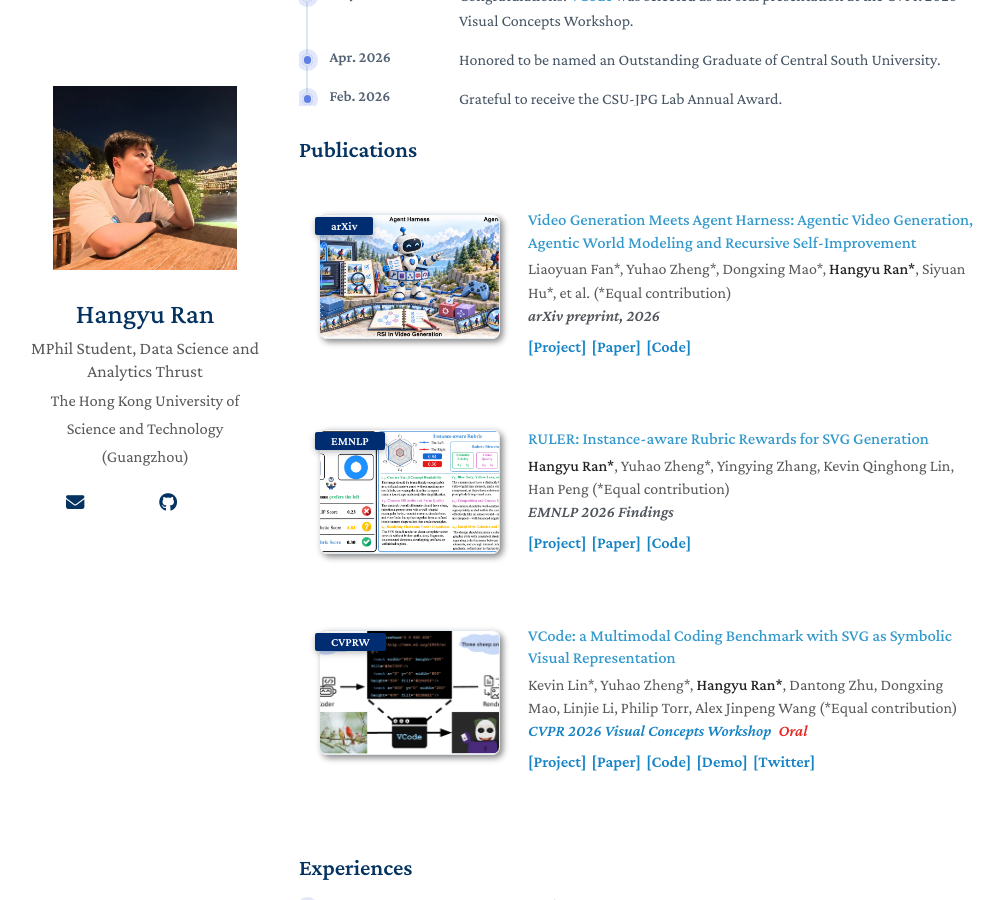
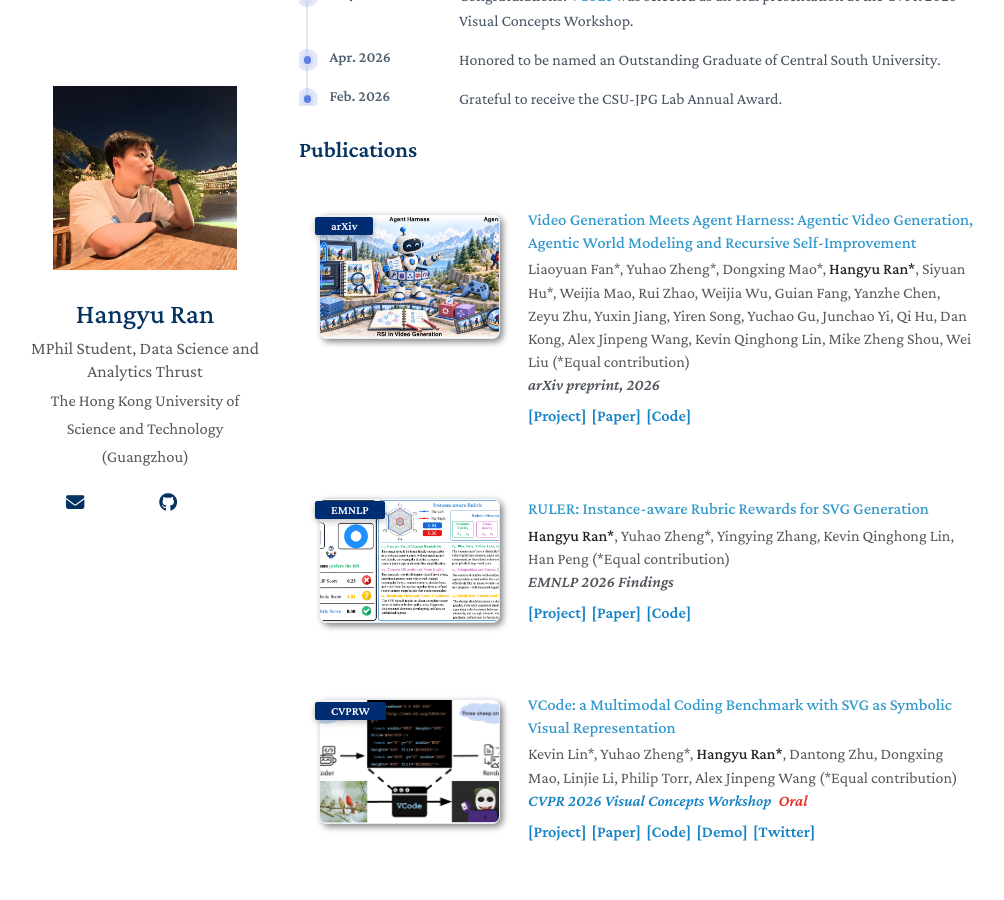
Before and after one commit to HangyuRan/HangyuRan.github.io, a Jekyll site: the page built from index.md, in a window 1280 px wide and 900 px high, scrolled down 480 px. Shown: the whole window, without its empty margins (131-1135 px from the left). Built offline with Jekyll 4.4.1, drawn with Linux system fonts in a browser that asks for light colours; a style sheet for code colours, icons or effects is not loaded.

Commit message:
Show full author list for agentic video generation survey

```diff
--- a/_data/publications.yml
+++ b/_data/publications.yml
@@ -1,6 +1,6 @@
 main:
   - title: "Video Generation Meets Agent Harness: Agentic Video Generation, Agentic World Modeling and Recursive Self-Improvement"
-    authors: "Liaoyuan Fan*, Yuhao Zheng*, Dongxing Mao*, <strong>Hangyu Ran*</strong>, Siyuan Hu*, et al. (*Equal contribution)"
+    authors: "Liaoyuan Fan*, Yuhao Zheng*, Dongxing Mao*, <strong>Hangyu Ran*</strong>, Siyuan Hu*, Weijia Mao, Rui Zhao, Weijia Wu, Guian Fang, Yanzhe Chen, Zeyu Zhu, Yuxin Jiang, Yiren Song, Yuchao Gu, Junchao Yi, Qi Hu, Dan Kong, Alex Jinpeng Wang, Kevin Qinghong Lin, Mike Zheng Shou, Wei Liu (*Equal contribution)"
     conference_short: arXiv
     conference: "arXiv preprint, 2026"
     arxiv: https://arxiv.org/abs/2610.40191
```
